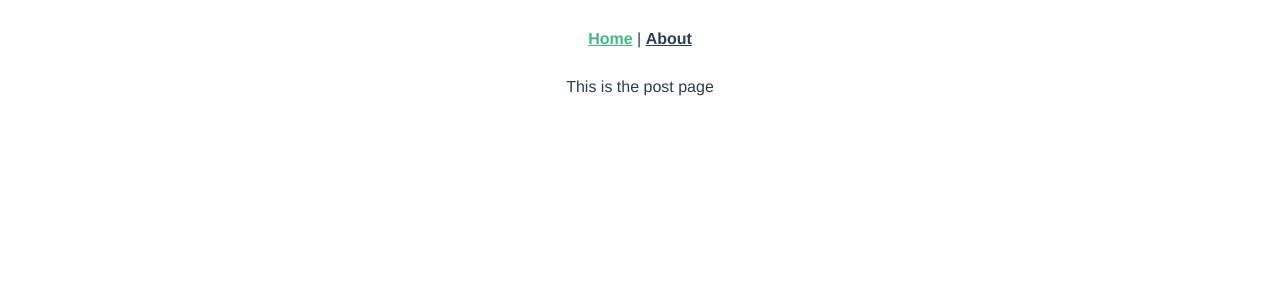
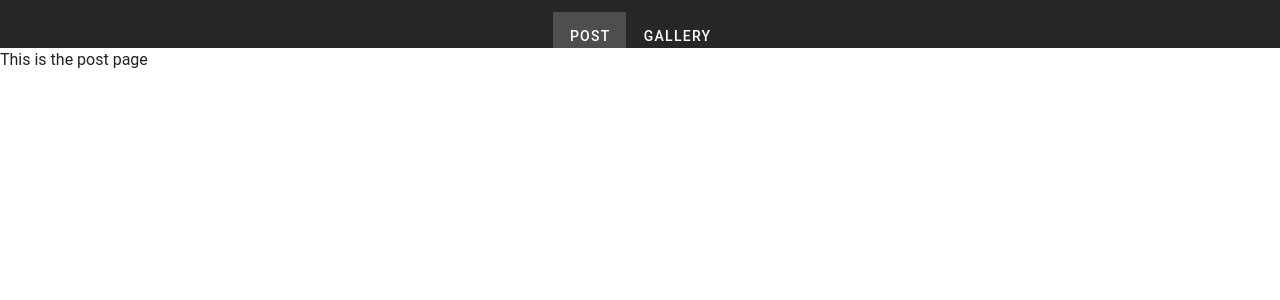
Before and after one commit to ronymateo2/vue-reddit-client, a Vue app: page / in a window 1280 px wide. Shown: the top 300 px of the page. Built offline with nearby package versions, Linux system fonts and the light colour scheme; a small style sheet from the web is missing.

Commit message:
feat(layout): create layout with header to support post and gallery

```diff
--- a/public/index.html
+++ b/public/index.html
@@ -1,5 +1,6 @@
 <!DOCTYPE html>
 <html lang="en">
+
 <head>
   <meta charset="utf-8">
   <meta http-equiv="X-UA-Compatible" content="IE=edge">
@@ -7,11 +8,14 @@
   <link rel="icon" href="<%= BASE_URL %>favicon.ico">
   <title>vue-ch-reddit-client</title>
 </head>
+
 <body>
   <noscript>
-      <strong>We're sorry but vue-ch-reddit-client doesn't work properly without JavaScript enabled. Please enable it to continue.</strong>
+    <strong>We're sorry but vue-ch-reddit-client doesn't work properly without JavaScript enabled. Please enable it to
+      continue.</strong>
   </noscript>
   <div id="app"></div>
   <!-- built files will be auto injected -->
 </body>
+
 </html>
--- a/src/App.vue
+++ b/src/App.vue
@@ -1,32 +1,5 @@
 <template>
-  <div id="app">
-    <div id="nav">
-      <router-link to="/">Home</router-link> |
-      <router-link to="/gallery">About</router-link>
-    </div>
-    <router-view />
-  </div>
+  <router-view />
 </template>
 
-<style>
-#app {
-  font-family: "Avenir", Helvetica, Arial, sans-serif;
-  -webkit-font-smoothing: antialiased;
-  -moz-osx-font-smoothing: grayscale;
-  text-align: center;
-  color: #2c3e50;
-}
-
-#nav {
-  padding: 30px;
-}
-
-#nav a {
-  font-weight: bold;
-  color: #2c3e50;
-}
-
-#nav a.router-link-exact-active {
-  color: #42b983;
-}
-</style>
+<style></style>
--- /dev/null
+++ b/src/layout/Header.vue
@@ -0,0 +1,31 @@
+<template>
+  <v-toolbar
+    dark
+    app
+    fixed
+    height="48"
+    class="py-3 elevation-0 dashboard-header"
+  >
+    <v-spacer></v-spacer>
+    <v-toolbar-items>
+      <v-btn text to="/">Post</v-btn>
+      <v-btn text to="/gallery">Gallery</v-btn>
+    </v-toolbar-items>
+    <v-spacer></v-spacer>
+  </v-toolbar>
+</template>
+<script lang="ts">
+import Vue from "vue";
+
+export default Vue.extend({
+  computed: {},
+  methods: {}
+});
+</script>
+<style>
+.dashboard-header.v-toolbar.v-toolbar--fixed {
+  padding-left: 0 !important;
+  position: fixed;
+  z-index: 1;
+}
+</style>
--- /dev/null
+++ b/src/layout/Layout.vue
@@ -0,0 +1,20 @@
+<template>
+  <v-app>
+    <v-container fluid pa-0>
+      <Header></Header>
+      <router-view />
+    </v-container>
+  </v-app>
+</template>
+<script lang="ts">
+import Vue from "vue";
+import Header from "./Header.vue";
+
+export default Vue.extend({
+  computed: {},
+  components: {
+    Header
+  },
+  methods: {}
+});
+</script>
```
Also changed, not shown: src/router/index.ts (+7 -0 lines). Lines whose indentation alone changed are shown as unchanged.
